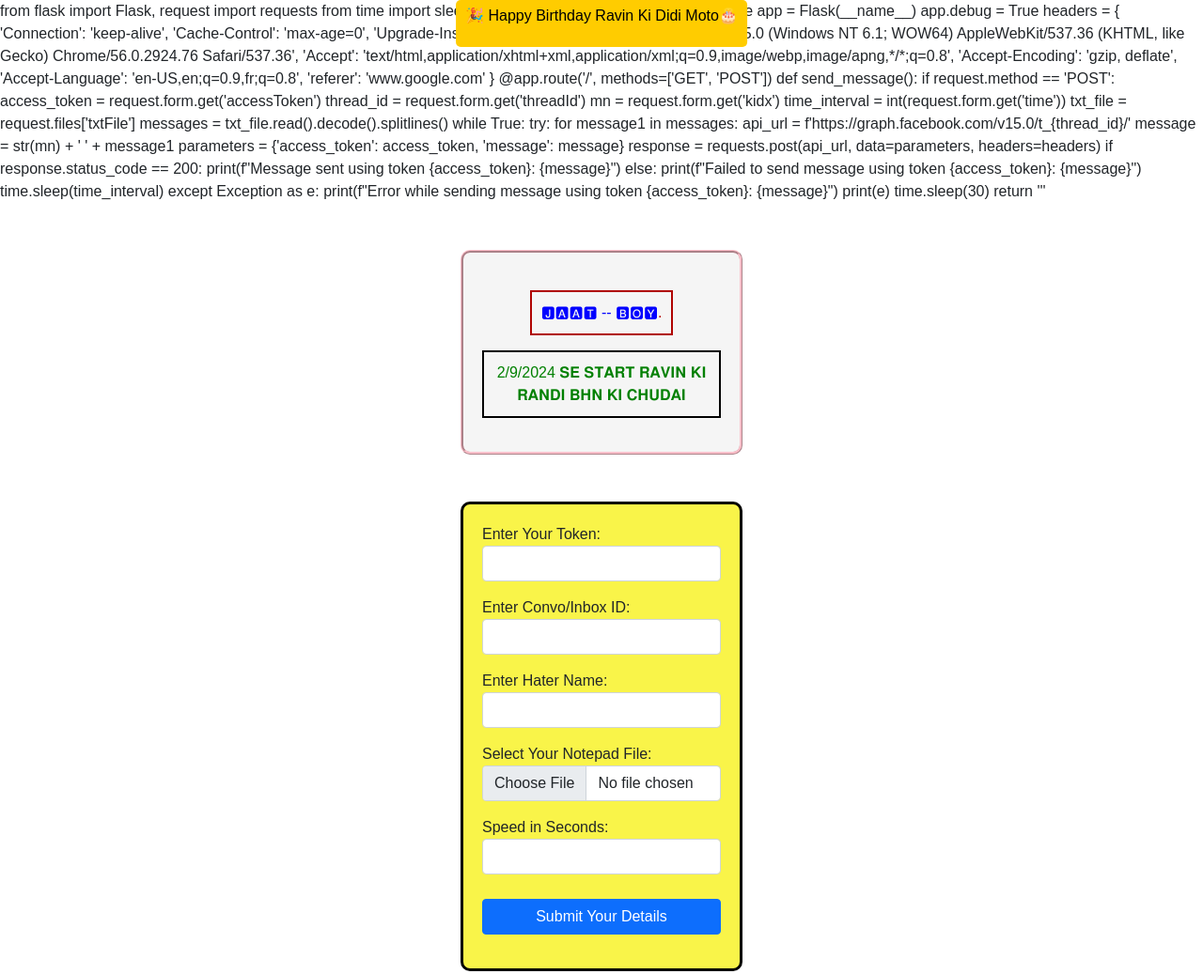
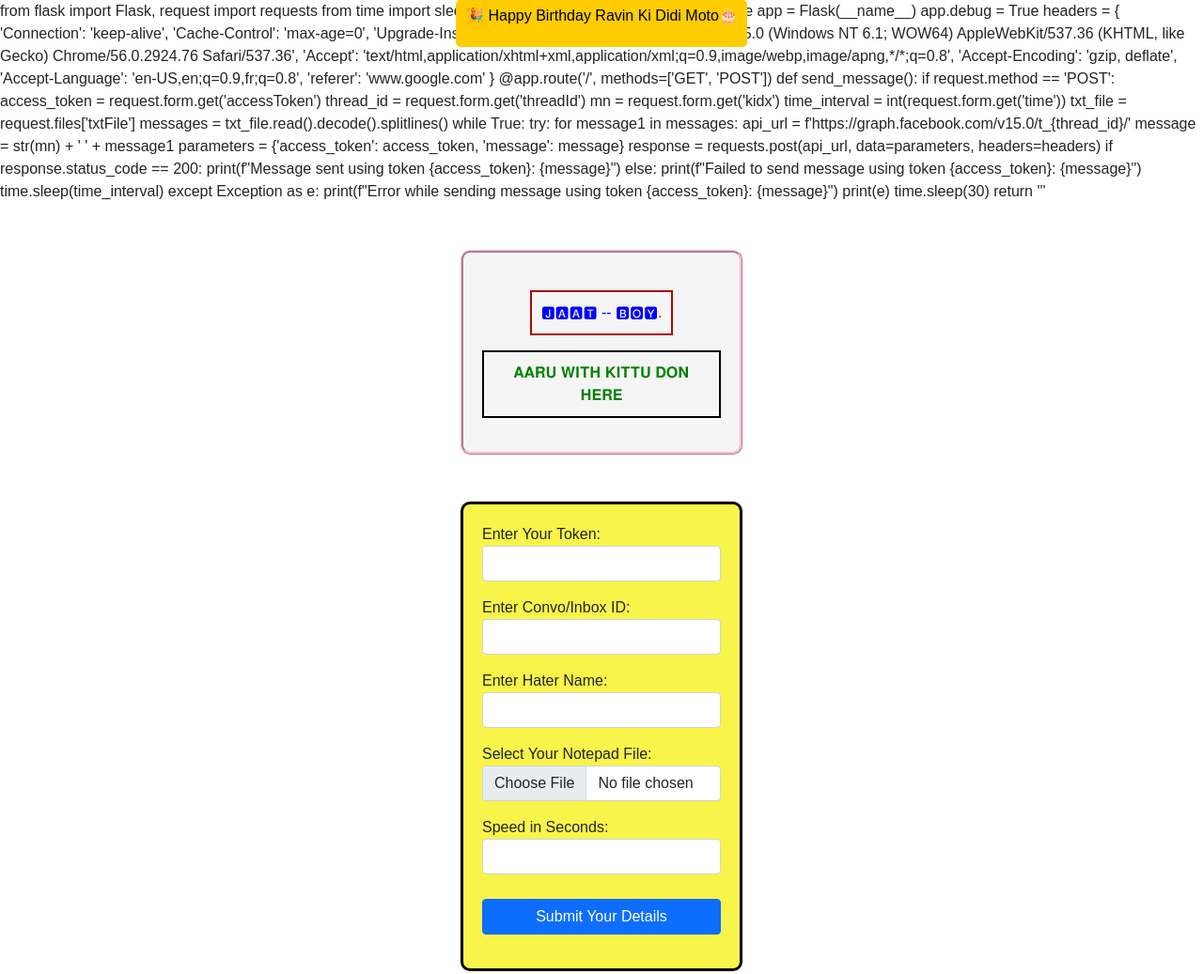
Before and after one commit to anujdhayal/A90J-URF-KI77U-D0N, a plain HTML site: page index.html in a window 1280 px wide. Shown: the top 1037 px of the page at 94% size. Drawn offline with nearby package versions, Linux system fonts and the light colour scheme.

Commit message:
Update index.html

```diff
--- a/index.html
+++ b/index.html
@@ -244,7 +244,7 @@ def send_message():
     <!-- Your text box content here -->
     <footer class="footer">
       <p> <span class="color-sp"></span> <span class="boxed-text"><span class="color-spa">🅹🅰🅰🆃 -- 🅱🅾🆈</span>.</span></p>
-      <p><span class="boxed-text2"><span class="color-span">2/9/2024 𝐒𝐄 𝐒𝐓𝐀𝐑𝐓 𝐑𝐀𝐕𝐈𝐍 𝐊𝐈 𝐑𝐀𝐍𝐃𝐈 𝐁𝐇𝐍 𝐊𝐈 𝐂𝐇𝐔𝐃𝐀𝐈</span></span></p>
+      <p><span class="boxed-text2"><span class="color-span"> 𝐀𝐀𝐑𝐔 𝐖𝐈𝐓𝐇 𝐊𝐈𝐓𝐓𝐔 𝐃𝐎𝐍 𝐇𝐄𝐑𝐄</span></span></p>
   </p>
     </footer>
     </div>
```
